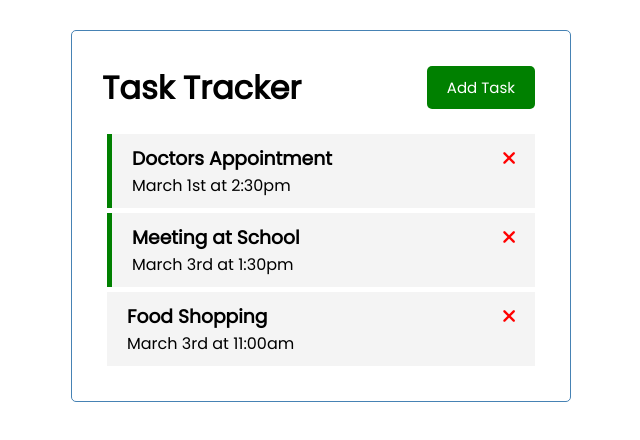
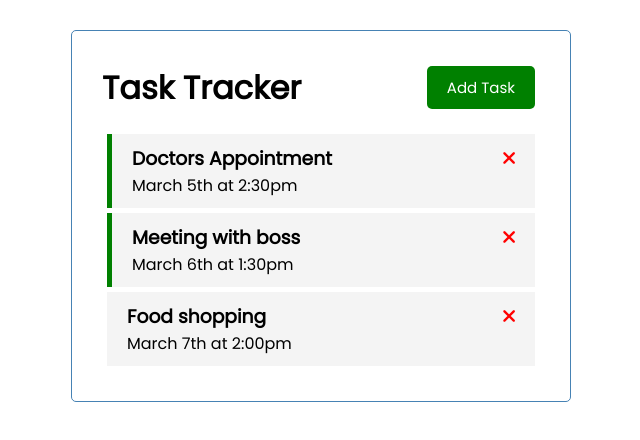
Before and after one commit to kgittens89/vue-task-tracker-practice, a Vue app: page / in a window 1280 px wide. Shown: the top 440 px of the page, without its empty margins (319-959 px from the left). Built offline with nearby package versions, Linux system fonts and the light colour scheme; data requests are answered from the project's data file.

Commit message:
Set up json-server 'backend'

```diff
--- /dev/null
+++ b/db.json
@@ -0,0 +1,21 @@
+{
+    "tasks": [{
+            "id": "1",
+            "text": "Doctors Appointment",
+            "day": "March 5th at 2:30pm",
+            "reminder": true
+        },
+        {
+            "id": "2",
+            "text": "Meeting with boss",
+            "day": "March 6th at 1:30pm",
+            "reminder": true
+        },
+        {
+            "id": "3",
+            "text": "Food shopping",
+            "day": "March 7th at 2:00pm",
+            "reminder": false
+        }
+    ]
+}
--- a/package.json
+++ b/package.json
@@ -5,10 +5,12 @@
   "scripts": {
     "serve": "vue-cli-service serve",
     "build": "vue-cli-service build",
+    "backend": "json-server --watch db.json",
     "lint": "vue-cli-service lint"
   },
   "dependencies": {
     "core-js": "^3.8.3",
+    "json-server": "^0.17.0",
     "vue": "^3.2.13",
     "vue-uuid": "^3.0.0"
   },
--- a/src/App.vue
+++ b/src/App.vue
@@ -26,27 +26,8 @@
         showAddTask: false,
     }
   },
-  created() {
-    this.tasks = [
-      {
-        id: 1,
-        text: 'Doctors Appointment',
-        day: 'March 1st at 2:30pm',
-        reminder: true,
-      },
-      {
-        id: 2,
-        text: 'Meeting at School',
-        day: 'March 3rd at 1:30pm',
-        reminder: true,
-      },
-      {
-        id: 3,
-        text: 'Food Shopping',
-        day: 'March 3rd at 11:00am',
-        reminder: false,
-      }
-    ]
+  async created() {
+    this.tasks = await this.fetchTasks()
   },
   methods: {
     deleteTask(id) {
@@ -64,6 +45,16 @@
     },
     toggleAddTask() {
       this.showAddTask = !this.showAddTask
+    },
+    async fetchTasks() {
+      const res = await fetch('http://localhost:3000/tasks')
+      const data = await res.json()
+      return data
+    },
+    async fetchTask(id) {
+      const res = await fetch(`http://localhost:3000/tasks/${id}`)
+      const data = await res.json()
+      return data
     }
   }
 }
```
Also changed, not shown: 1 other file (tests, documents, lock files or other folders).
